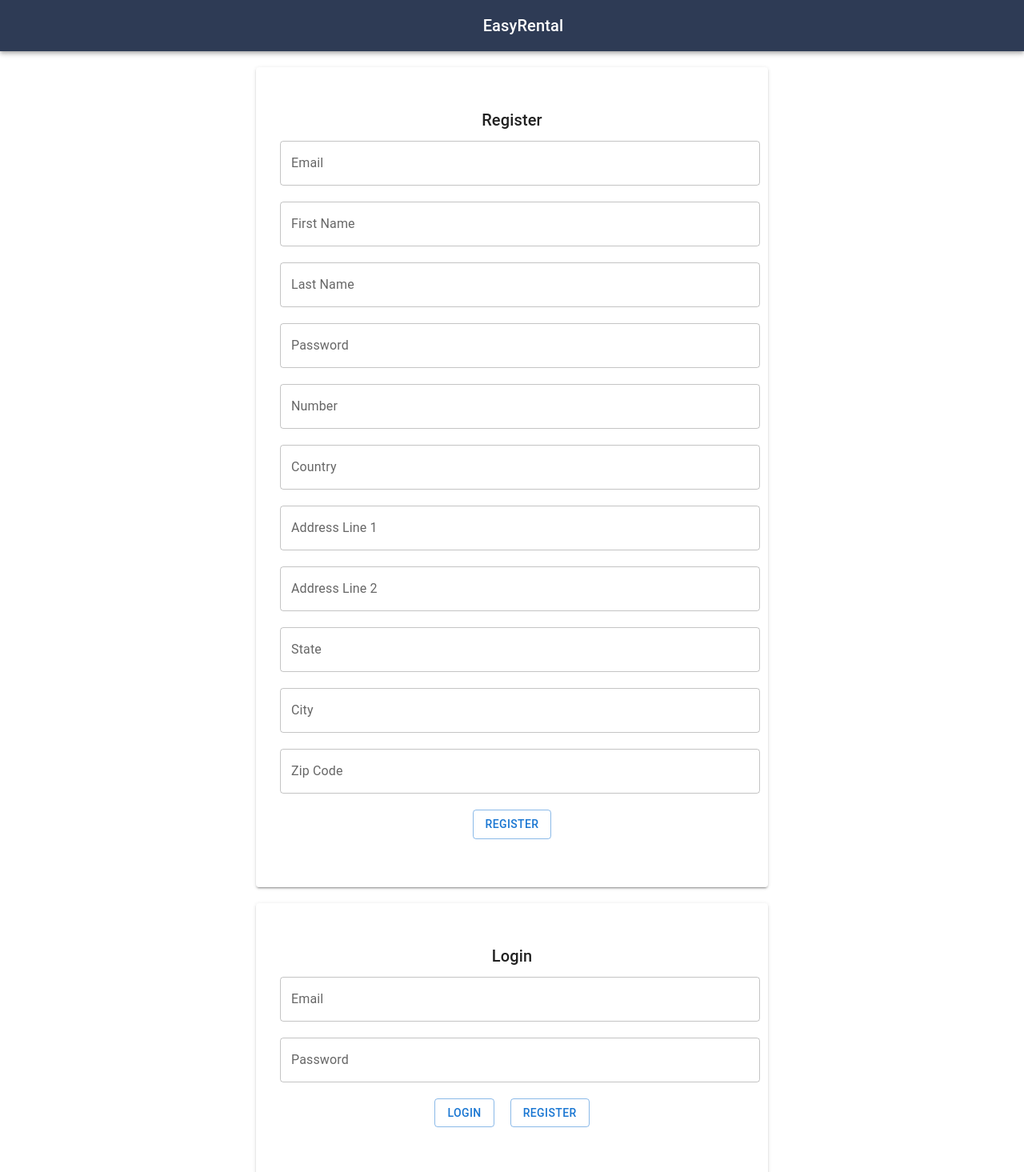
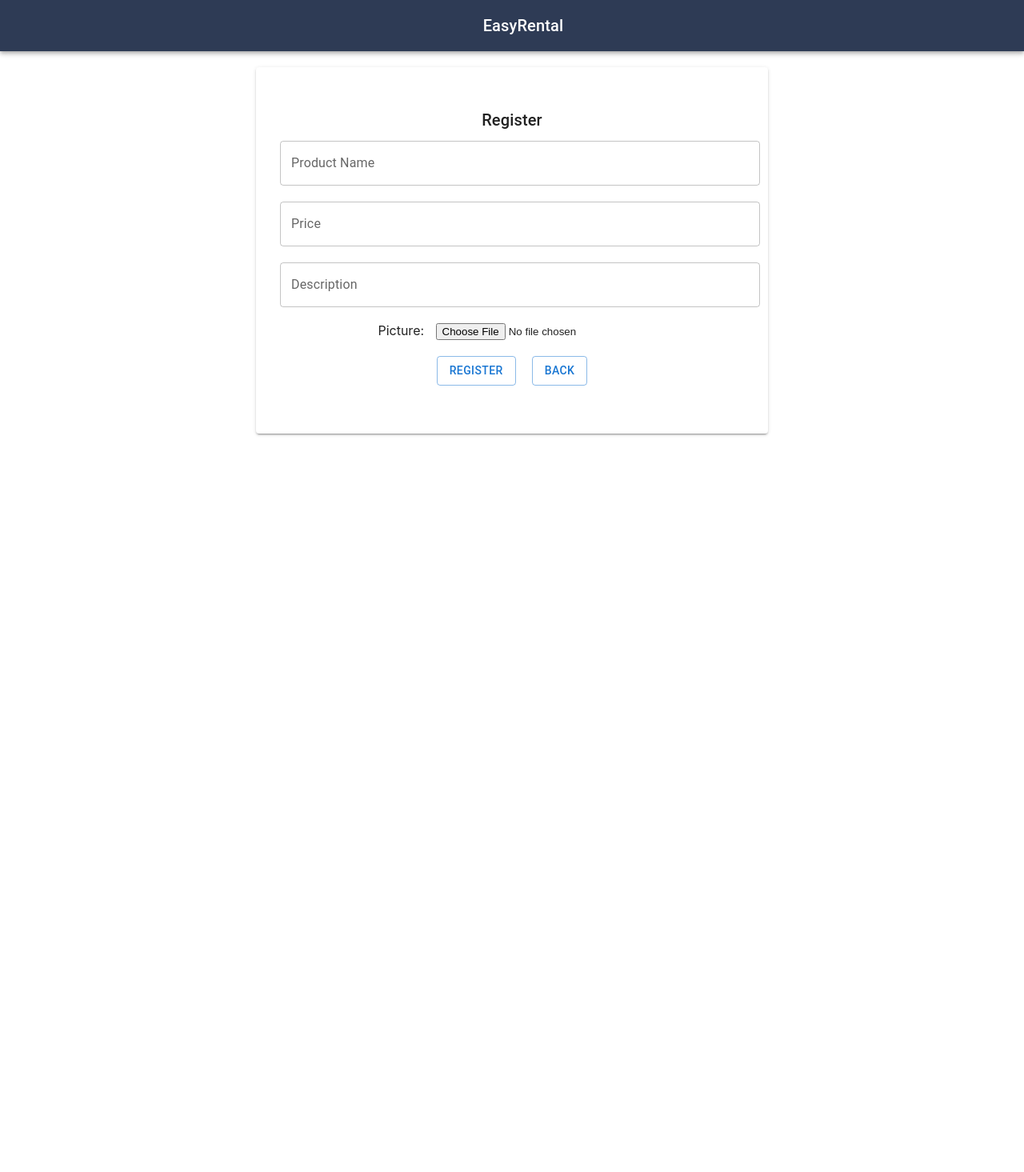
Before and after one commit to Hardik27/easyRental-frontend, a React (Create React App) app: page /registerProduct in a window 1280 px wide. Shown: the top 1465 px of the page at 80% size. After the commit the page ends 800 px from the top, so only its background shows below. Built offline with nearby package versions, Linux system fonts and the light colour scheme.

Commit message:
Routing functionality added

```diff
--- a/package.json
+++ b/package.json
@@ -5,6 +5,7 @@
   "dependencies": {
     "@emotion/react": "^11.7.1",
     "@emotion/styled": "^11.6.0",
+    "@material-ui/core": "^4.12.3",
     "@mui/icons-material": "^5.4.1",
     "@mui/material": "^5.4.1",
     "@mui/styled-engine-sc": "^5.4.1",
--- a/src/App.js
+++ b/src/App.js
@@ -2,16 +2,23 @@ import './App.css';
 import EasyRentalAppBar from './components/EasyRentalAppBar';
 import Login from './components/Login';
 import Register from './components/Register';
-
-
+import { BrowserRouter , Routes, Route } from "react-router-dom";
+import RegisterConfirmation from './components/RegisterConfirmation';
+import UserHome from './components/UserHome';
+import RegisterProduct from './components/RegisterProduct';
 
 function App() {
   return (
     <div className="App">
       <div>
-        <EasyRentalAppBar/>
-        <Register/>
-        <Login/>
+      <EasyRentalAppBar/>
+      <Routes>
+        <Route  path="/"  element={<Login/>} />
+        <Route  path="/registerUser"  element={<Register/>} />
+        <Route  path="/registerConfirmation"  element={<RegisterConfirmation/>} />
+        <Route  path="/userHome"  element={<UserHome/>} />
+        <Route  path="/registerProduct"  element={<RegisterProduct/>} />
+      </Routes>
       </div>
     </div>
   );
--- a/src/components/Login.js
+++ b/src/components/Login.js
@@ -5,22 +5,43 @@ import './Login.css'
 import Paper from '@mui/material/Paper';
 import Typography from '@mui/material/Typography';
 import Button from '@mui/material/Button';
-import { Link, NavLink, BrowserRouter as Router, Route } from 'react-router-dom';
+import { Routes, Route } from 'react-router-dom';
+import { useNavigate } from 'react-router-dom';
 import LoginService from '../services/LoginService';
-import { sha256 } from 'js-sha256';
+import UserHome from './UserHome';
+import axios from "axios"
+const USER_REST_API_URL="http://localhost:8080"
 
 
 export default function Login(){
+    const navigate = useNavigate();
     const[userName, setUserName]=useState('');
     const[password, setPassword]=useState('');
     const[error, setError]=useState('');
     var sha256 = require('js-sha256').sha256;
+
+    const settingError = () =>{
+        setError("Incorrect Login credentials");
+    }
+
     const login=(e)=>{
         e.preventDefault();
         const loginDetails={email: userName, password: sha256(password)};
         console.log(loginDetails);
-        LoginService.login(loginDetails);
+        axios.post(`${USER_REST_API_URL}`+"/",loginDetails)
+        .then(res => {
+            if(res.data === "Successful")
+            {
+                navigate("/userHome");
+            }
+            else
+                {
+                   settingError();
+                }
+          })
     }
+
+
 
     return(
         <Container>
@@ -34,7 +55,7 @@ export default function Login(){
                     <TextField label='Password' type='password' variant='outlined' fullWidth value={password}
                     onChange={(e)=>setPassword(e.target.value)} className="small-margin-below"/>
                     <Button variant="outlined" onClick={login} className="small-margin-below">Login</Button>
-                    <Button variant="outlined"  className="small-margin-below">Register</Button>
+                    <Button variant="outlined"  onClick={() => navigate("/registerUser")} className="small-margin-below">Register</Button>
                 </form>
                 {error}
             </Paper>
--- a/src/components/Register.js
+++ b/src/components/Register.js
@@ -5,10 +5,16 @@ import { TextField } from '@mui/material/';
 import Paper from '@mui/material/Paper';
 import Typography from '@mui/material/Typography';
 import Button from '@mui/material/Button';
+import axios from "axios"
 import RegisterUserService from "../services/RegisterUserService";
+import { useNavigate } from 'react-router-dom';
 
+const USER_REST_API_URL="http://localhost:8080"
 
 export default function Register(){
+
+    const navigate = useNavigate();
+
     const[email, setEmail] = useState('');
     const[firstName, setFirstName] = useState('');
     const[lastName, setLastName] = useState('');
@@ -28,9 +34,22 @@ export default function Register(){
             country: country, addressLine1: addressLine1, addressLine2: addressLine2, city: city,
             state: state, zipCode: zipCode};
         console.log(registerUserPayLoad);
-        RegisterUserService.registerUser(registerUserPayLoad);
-        setError("Registration successful");
+
+        axios.post(`${USER_REST_API_URL}`+"/registerUser",registerUserPayLoad)
+        .then(res => {
+            if(res.data === "Saved")
+            {
+                navigate("/registerConfirmation");
+            }
+            else
+                {
+                   setError("Already registered");
+                }
+          })
+
     }
+
+
 
     return (
         <Container>
@@ -38,6 +57,7 @@ export default function Register(){
                 <Typography variant="h6" component="div" sx={{ flexGrow: 1 }}>
                     Register
                 </Typography>
+                {error}
                 <form className='login-form' noValidate autoComplete='off'>
                     <TextField  type='email' label='Email' variant='outlined' fullWidth value={email}
                     onChange={(e)=>setEmail(e.target.value)} className="small-margin-below"/>
@@ -62,8 +82,8 @@ export default function Register(){
                     <TextField label='Zip Code'  variant='outlined' fullWidth value={zipCode}
                     onChange={(e)=>setZipCode(e.target.value)} className="small-margin-below"/>
                     <Button variant="outlined" onClick={register} className="small-margin-below">Register</Button>
+                    <Button variant="outlined" onClick={() => navigate(-1)} className="small-margin-below">Back</Button>
                 </form>
-                {error}
             </Paper>
         </Container>
     )
--- /dev/null
+++ b/src/components/RegisterConfirmation.js
@@ -0,0 +1,29 @@
+import React, {useState} from "react";
+import './Register.css';
+import Container from '@mui/material/Container';
+import Paper from '@mui/material/Paper';
+import Typography from '@mui/material/Typography';
+import Button from '@mui/material/Button';
+import { useNavigate } from 'react-router-dom';
+import Login from "./Login";
+
+export default function RegisterConfirmation( ){
+    const navigate = useNavigate();
+
+    const goBack = () =>{
+        navigate("/");
+    }
+
+    return(
+        <Container>
+            <Paper elevation={2} className='login-paper' >
+                <Typography variant="h3" component="div" sx={{ flexGrow: 1 }}>
+                    Registration successful
+                </Typography>
+                <form className='login-form' noValidate autoComplete='off'>
+                    <Button variant="outlined" onClick={goBack} className="small-margin-below"> Go back to Login page</Button>
+                </form>
+            </Paper>
+        </Container>
+    );
+}
--- /dev/null
+++ b/src/components/RegisterProduct.js
@@ -0,0 +1,49 @@
+import React, {useState} from "react";
+import './Register.css';
+import Container from '@mui/material/Container';
+import { TextField } from '@mui/material/';
+import Paper from '@mui/material/Paper';
+import Typography from '@mui/material/Typography';
+import Button from '@mui/material/Button';
+import { useNavigate } from 'react-router-dom';
+import Input from '@material-ui/core/Input';
+
+
+export default function RegisterProduct(){
+
+    const navigate = useNavigate();
+
+    const[name, setName] = useState('');
+    const[price, setPrice] = useState('');
+    const[image, setImage] = useState('');
+    const[description, setDescription] = useState('');
+
+    const onImageChange = (e) =>{
+        setImage([...e.target.files])
+    }
+
+    return (
+        <Container>
+            <Paper elevation={2} className='login-paper' >
+                <Typography variant="h6" component="div" sx={{ flexGrow: 1 }}>
+                    Register
+                </Typography>
+                <form className='login-form' noValidate autoComplete='off'>
+                    <TextField label='Product Name'  variant='outlined' fullWidth value={name}
+                    onChange={(e)=>setName(e.target.value)} className="small-margin-below"/>
+                    <TextField label='Price'  variant='outlined' fullWidth value={price}
+                    onChange={(e)=>setPrice(e.target.value)} className="small-margin-below"/>
+                    <TextField label='Description'  variant='outlined' fullWidth value={description}
+                    onChange={(e)=>setDescription(e.target.value)} multiline className="small-margin-below"/>
+                    <br></br>
+                    <label>Picture: </label>
+                    <input type="file" className="small-margin-below" onChange={onImageChange} />
+                    <br></br>
+                    <Button variant="outlined"  className="small-margin-below">Register</Button>
+                    <Button variant="outlined" onClick={() => navigate(-1)} className="small-margin-below">Back</Button>
+                </form>
+            </Paper>
+        </Container>
+    )
+
+}
--- /dev/null
+++ b/src/components/UserHome.js
@@ -0,0 +1,31 @@
+import React, {useState} from "react";
+import './Register.css';
+import Container from '@mui/material/Container';
+import Paper from '@mui/material/Paper';
+import Typography from '@mui/material/Typography';
+import Button from '@mui/material/Button';
+import { useNavigate } from 'react-router-dom';
+
+
+export default function UserHome( ){
+    const navigate = useNavigate();
+
+    const regProductPage = () =>{
+        navigate("/registerProduct");
+    }
+
+    return(
+        <Container>
+            <Paper elevation={1} className='login-paper' >
+                <Typography variant="h2" component="div" sx={{ flexGrow: 1 }}>
+                    Welcome
+                </Typography>
+                <form  noValidate autoComplete='off'>
+                    <Button variant="outlined" onClick={regProductPage} className="small-margin-below"> Register a product</Button>
+                    <Button variant="outlined"  className="small-margin-below"> Search for a product</Button>
+                    <Button variant="outlined"  onClick={() => navigate("/")} className="small-margin-below"> LogOut</Button>
+                </form>
+            </Paper>
+        </Container>
+    );
+}
--- a/src/index.js
+++ b/src/index.js
@@ -3,10 +3,16 @@ import ReactDOM from 'react-dom';
 import './index.css';
 import App from './App';
 import reportWebVitals from './reportWebVitals';
+import { BrowserRouter, Routes, Route} from "react-router-dom";
+import Register from './components/Register';
+import Login from './components/Login';
+
 
 ReactDOM.render(
   <React.StrictMode>
+    <BrowserRouter>
     <App />
+    </BrowserRouter>
   </React.StrictMode>,
   document.getElementById('root')
 );
--- a/src/services/LoginService.js
+++ b/src/services/LoginService.js
@@ -3,8 +3,10 @@ const USER_REST_API_URL="http://localhost:8080"
 
 class LoginService{
     login(payLoad){
-        var response=axios.post(`${USER_REST_API_URL}`+"/login",payLoad);
-        console.log(response);
+        axios.post(`${USER_REST_API_URL}`+"/",payLoad)
+        .then(res => {
+            console.log(res.data);
+          })
     }
 }
 
```
